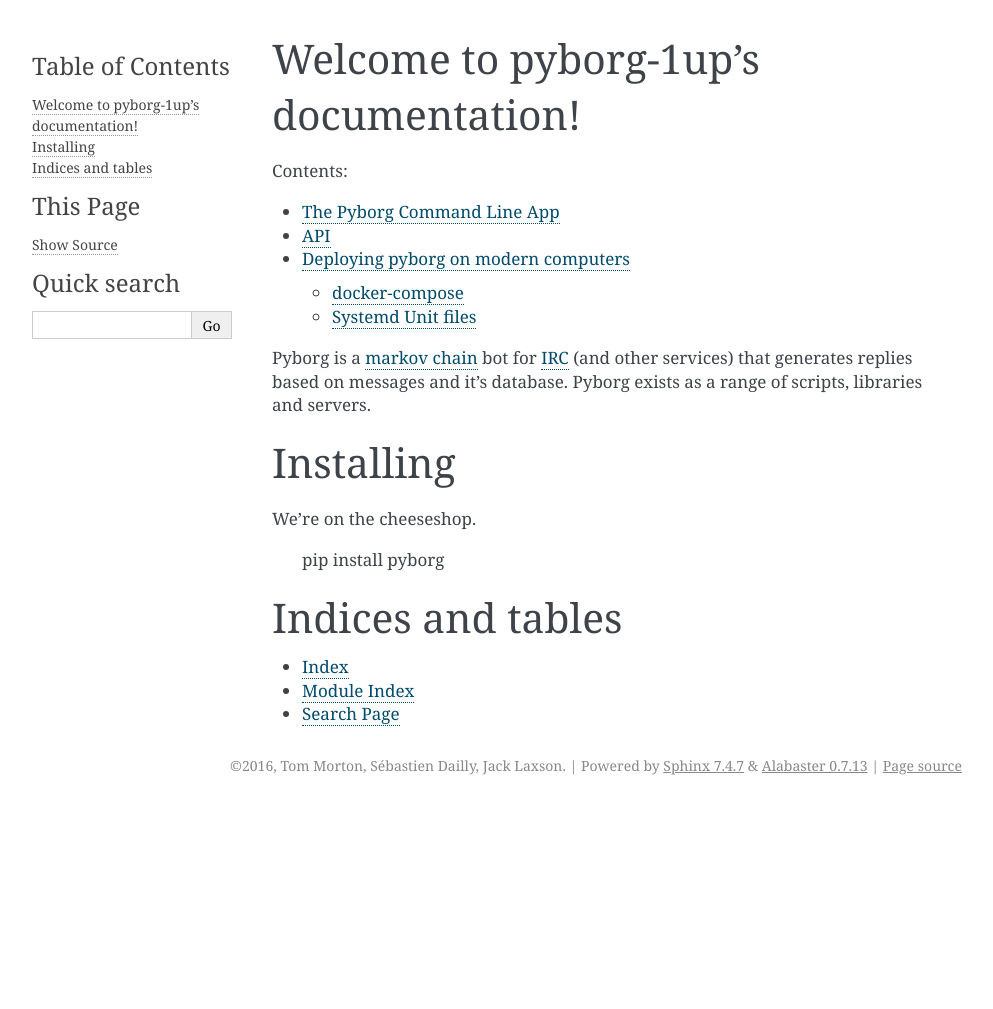
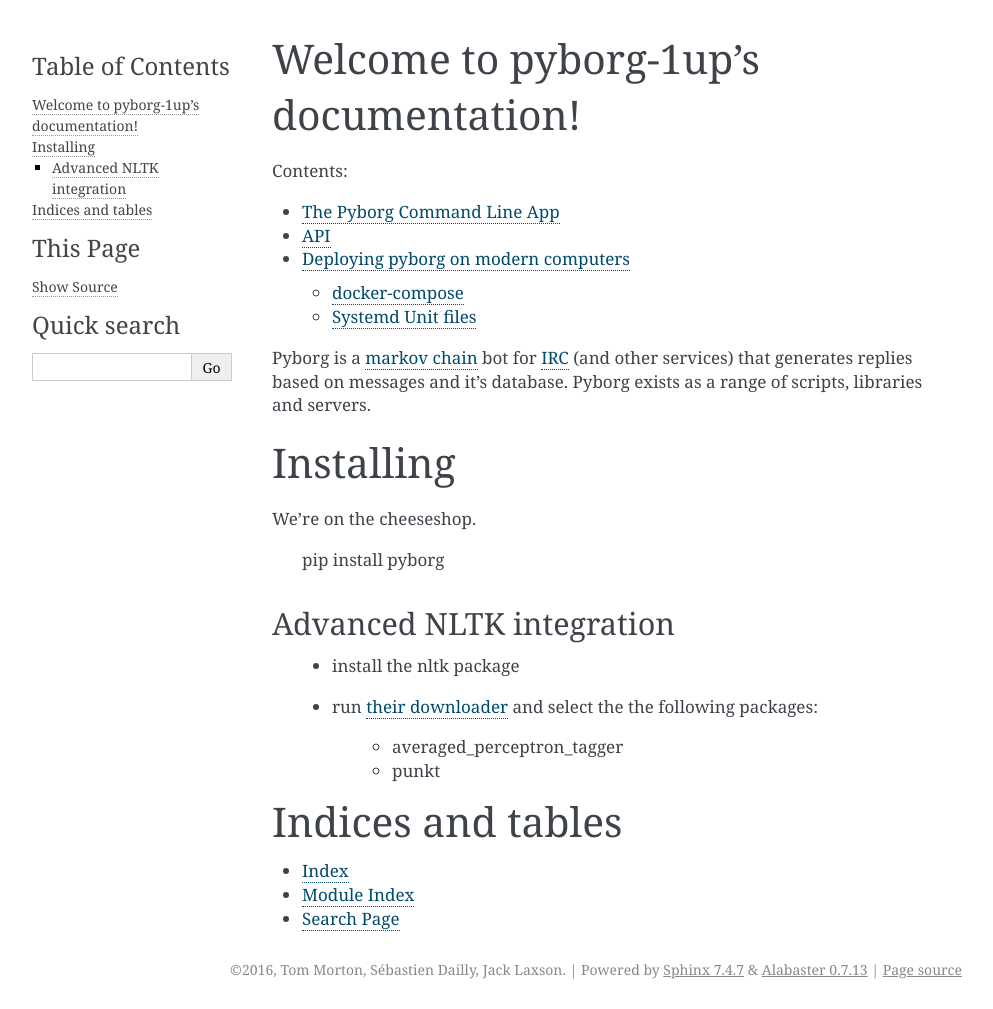
Before and after one commit to jrabbit/pyborg-1up, a Sphinx documentation site: the page built from docs/source/index.rst, in a window 1280 px wide. Shown: the whole page, without its empty margins (148-1141 px from the left). Built offline with Sphinx 7.4.7, drawn with Linux system fonts in a browser that asks for light colours; before the commit the page ends 900 px from its top, so only the background shows below that.

Commit message:
add nltk docs

```diff
--- a/docs/source/index.rst
+++ b/docs/source/index.rst
@@ -30,6 +30,16 @@
 
 
 
+Advanced NLTK integration
+-------------------------
+
+ * install the nltk package
+ * run `their downloader <http://www.nltk.org/data.html>`_ and select the the following packages:
+
+ 	* averaged_perceptron_tagger
+	* punkt
+
+
 
 
 Indices and tables
```
